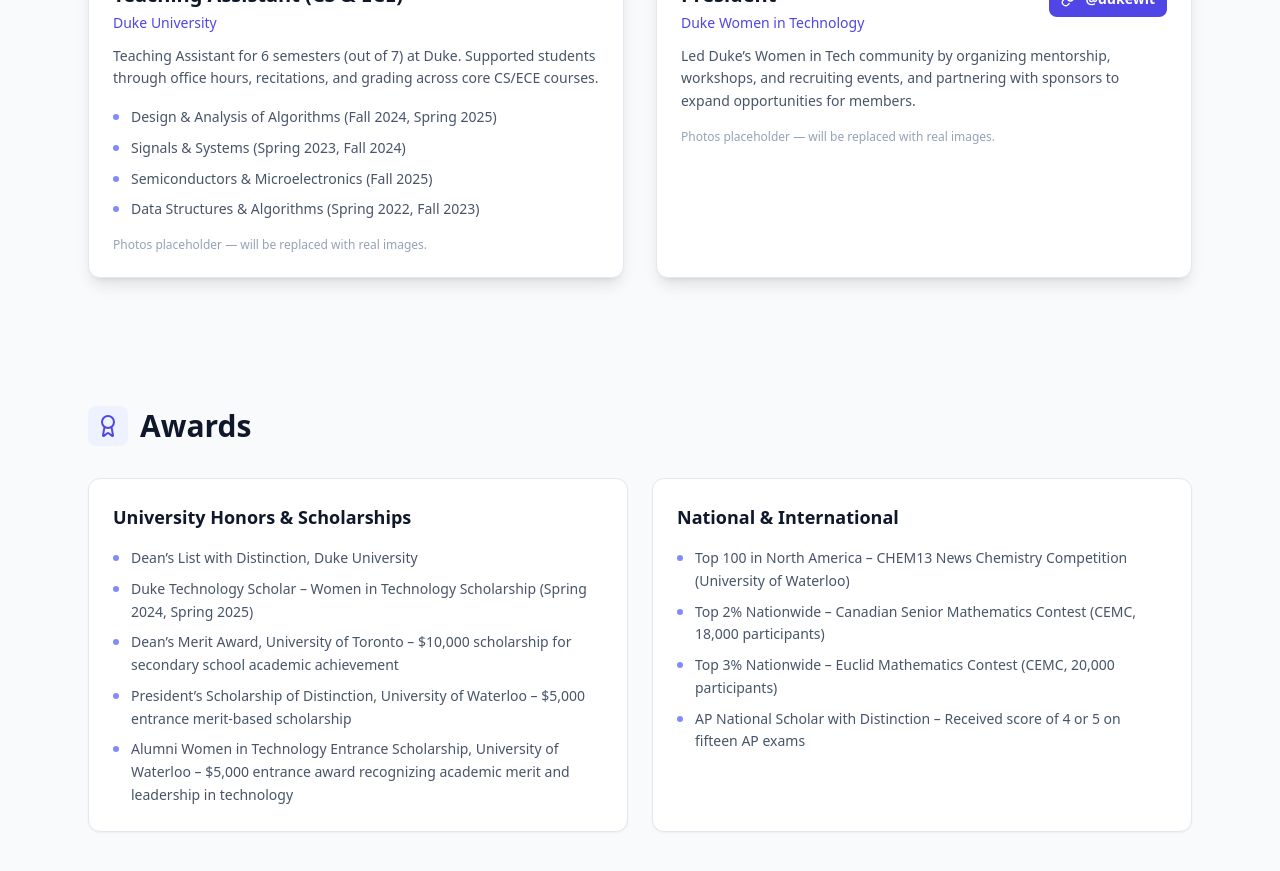
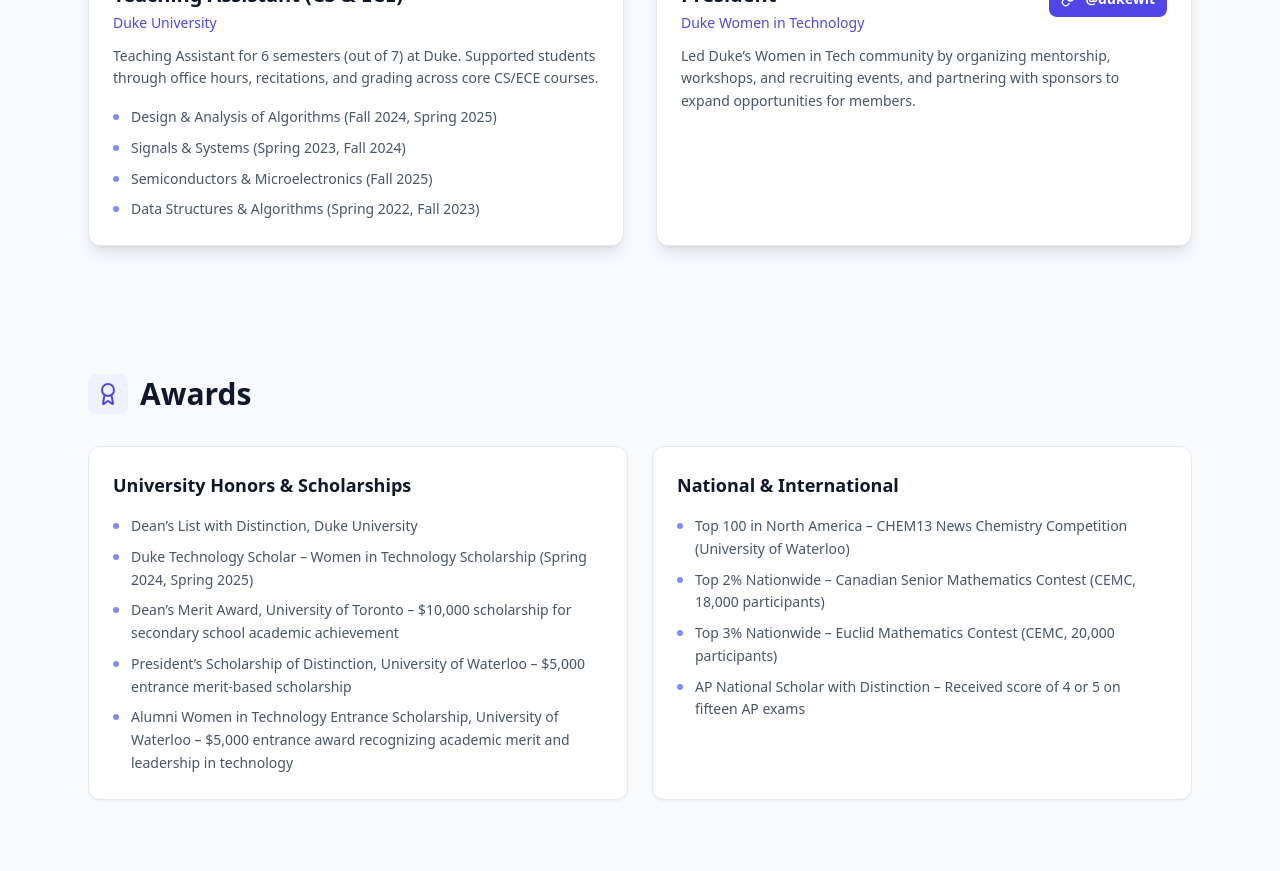
Before and after one commit to aliceyh7/my-portfolio, a React (Create React App) app: page / in a window 1280 px wide. Shown: the part 4980-5851 px from the top of the page. Built offline with nearby package versions, Linux system fonts and the light colour scheme.

Commit message:
remove placeholder

```diff
--- a/src/App.js
+++ b/src/App.js
@@ -1037,11 +1037,6 @@
                               ))}
                             </ul>
                           )}
-
-                          {/* Photo placeholder note (optional) */}
-                          <p className="mt-4 text-xs text-slate-400">
-                            Photos placeholder — will be replaced with real images.
-                          </p>
                         </div>
 
                     </div>
```
